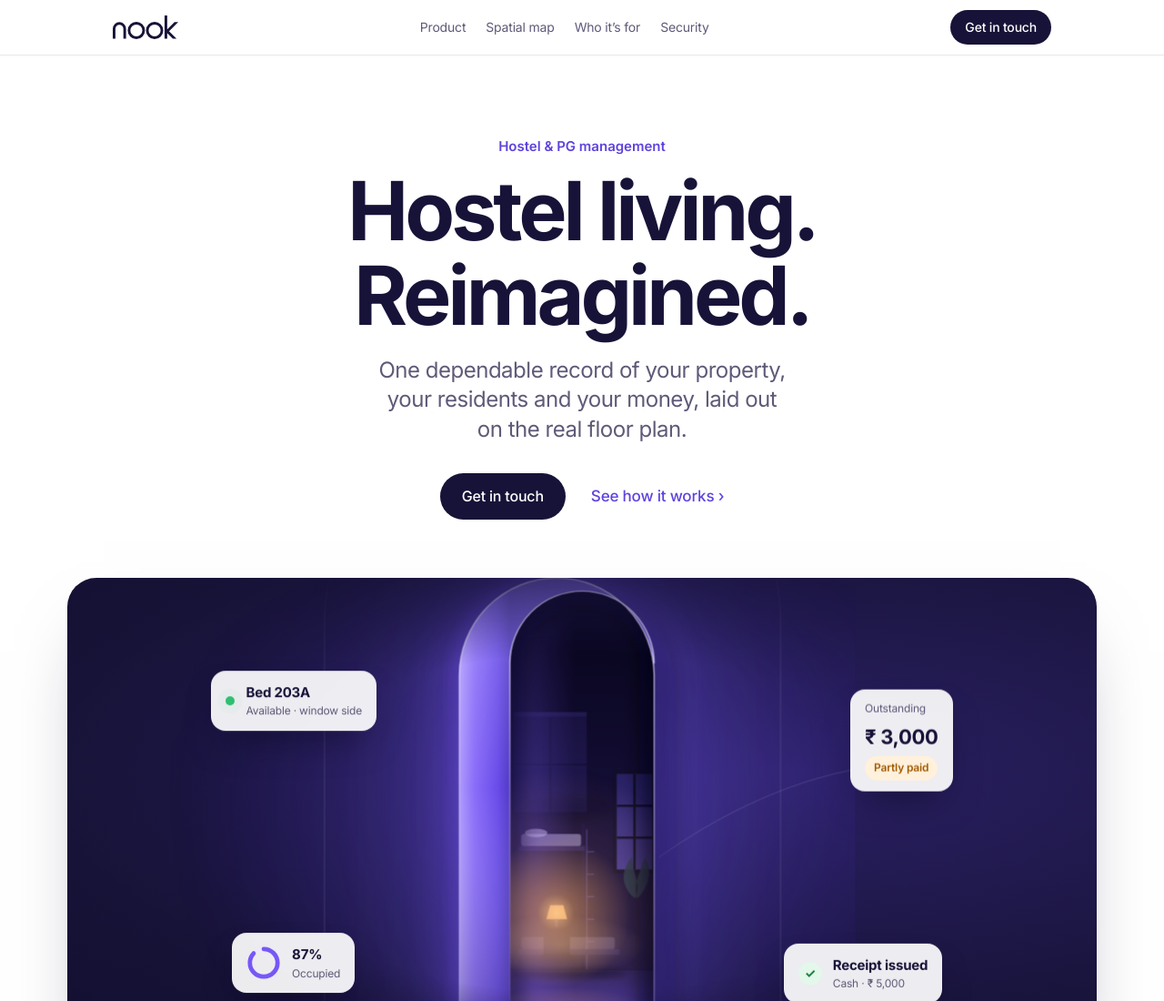
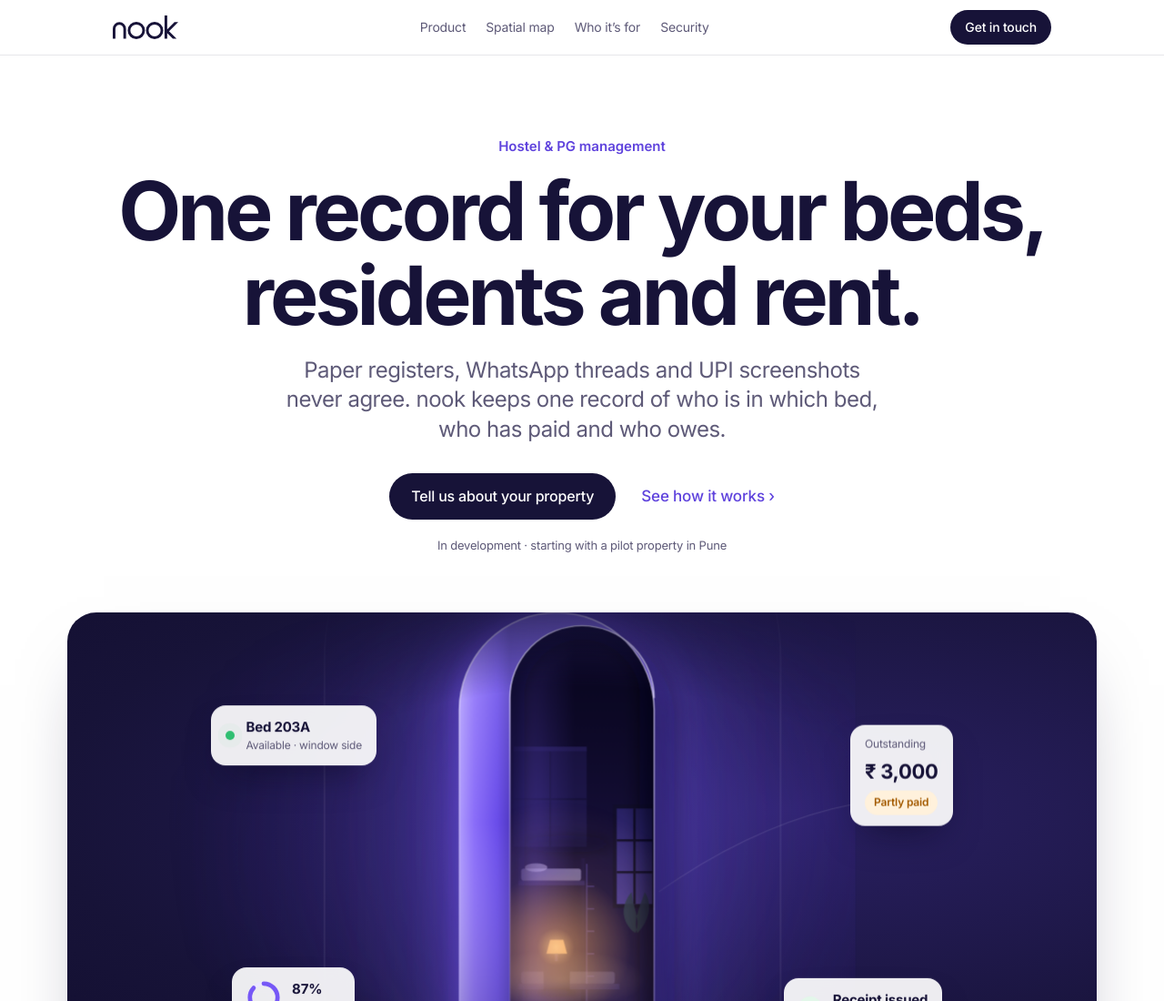
Before and after one commit to AtharvaVavhal/trynook, a plain HTML site: page site.html in a window 1280 px wide. Shown: the top 1100 px of the page at 91% size. Drawn offline with Linux system fonts and the light colour scheme; animation ran at ten frames a second; files whose address does not match are found by name.

Commit message:
Rewrite hero copy: clearer headline, pain-led lede, specific CTA, pilot note
Co-Authored-By: Claude Sonnet 5.5 <noreply@anthropic.com>

```diff
--- a/site.css
+++ b/site.css
@@ -530,3 +530,6 @@ h2 .pill { font-size: 12px; letter-spacing: 0; }
 @media (max-width: 860px), (pointer: coarse) {
   .breathe, .drift, .flicker { animation: none; opacity: 1; transform: none; }
 }
+
+.hero-note { margin: 18px 0 0; font-size: 13px; color: var(--muted); }
+.hero .lede { max-width: 44ch; }
--- a/site.html
+++ b/site.html
@@ -39,12 +39,13 @@
   <main id="main">
     <section class="hero" id="top" aria-labelledby="hero-h">
       <p class="kicker rise" style="--d:.05s">Hostel &amp; PG management</p>
-      <h1 id="hero-h" class="rise" style="--d:.15s">Hostel living.<br>Reimagined.</h1>
-      <p class="lede rise" style="--d:.3s">One dependable record of your property, your residents and your money, laid out on the real floor plan.</p>
+      <h1 id="hero-h" class="rise" style="--d:.15s">One record for your beds, residents and rent.</h1>
+      <p class="lede rise" style="--d:.3s">Paper registers, WhatsApp threads and UPI screenshots never agree. nook keeps one record of who is in which bed, who has paid and who owes.</p>
       <div class="actions rise" style="--d:.45s">
-        <a class="btn" href="mailto:hello@trynook.in">Get in touch</a>
+        <a class="btn" href="mailto:hello@trynook.in">Tell us about your property</a>
         <a class="textlink" href="#features">See how it works <span aria-hidden="true">›</span></a>
       </div>
+      <p class="hero-note rise" style="--d:.5s">In development · starting with a pilot property in Pune</p>
       <div class="stage rise" id="stage" style="--d:.6s">
         <div class="scene" aria-hidden="true">
           <div class="art">
```
